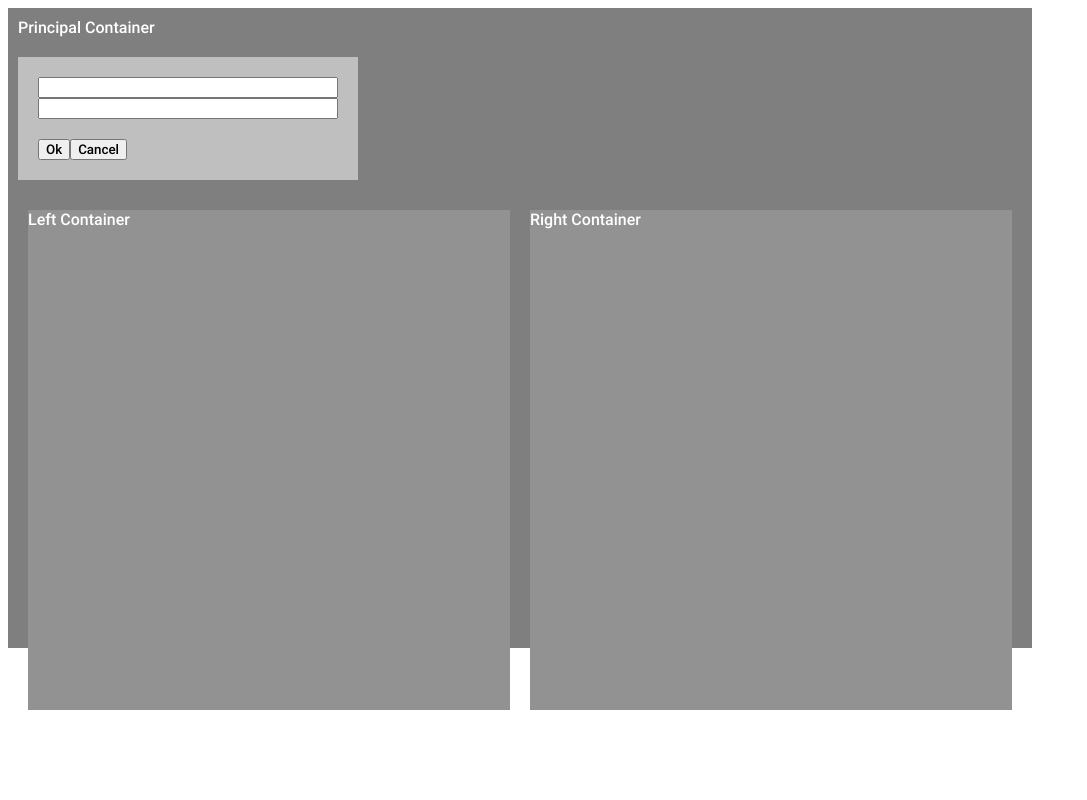
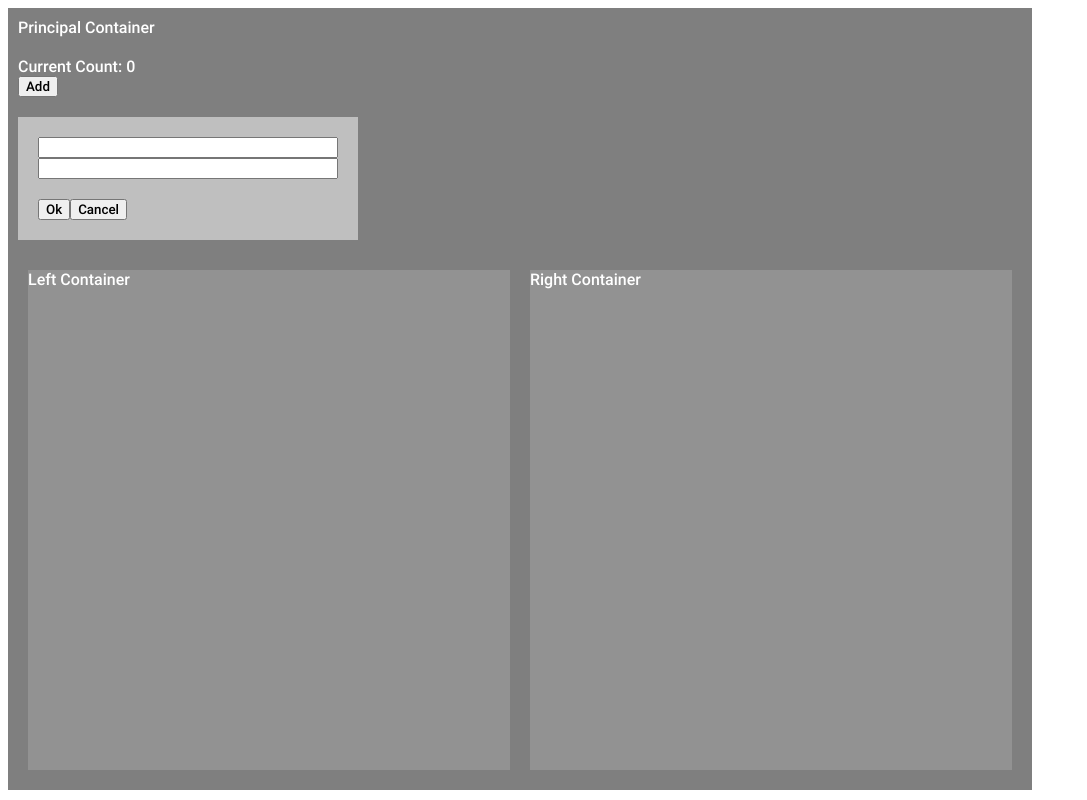
Before and after one commit to cfgonzalez/react-samples, a React (Vite) app in the folder projects/01-first-app/: page / in a window 1280 px wide. Shown: the whole page, without its empty margins (0-1087 px from the left). Built offline with nearby package versions, Linux system fonts and the light colour scheme.

Commit message:
01-first-app: Counter component

```diff
--- /dev/null
+++ b/projects/01-first-app/src/components/counter/Counter.jsx
@@ -0,0 +1,18 @@
+import React from "react";
+
+export const Counter = () => {
+
+  let count = 0;
+
+  function handleAddClick() {
+    count = count + 1;
+  }
+
+
+  return (
+    <div>
+      <div>Current Count: {count}</div>
+      <button onClick={handleAddClick}>Add</button>
+    </div>
+  );
+}
--- a/projects/01-first-app/src/components/principal-container/PrincipalContainer.jsx
+++ b/projects/01-first-app/src/components/principal-container/PrincipalContainer.jsx
@@ -4,11 +4,13 @@ import React from "react";
 import { LeftContainer } from "../left-container/LeftContainer";
 import { RightContainer } from '../right-container/RightContainer';
 import { PersonForm } from '../person-form/PersonForm';
+import { Counter } from '../counter/Counter';
 
 export const PrincipalContainer = () => {
   return (
     <div className={styles.container}>
       <div>Principal Container</div>
+      <Counter />
       <PersonForm width="300px" />
       <div className={styles.content}>
         <LeftContainer />
--- a/projects/01-first-app/src/components/principal-container/PrincipalContainer.module.scss
+++ b/projects/01-first-app/src/components/principal-container/PrincipalContainer.module.scss
@@ -7,7 +7,6 @@ $child-height: 500px;
   display: flex;
   flex-direction: column;
   width: 80vw;
-  height: 80vh;
   background-color: globalStyles.$background-color;
 
   > * {
```
Also changed, not shown: projects/01-first-app/src/components/counter/Counter.module.scss (added).
